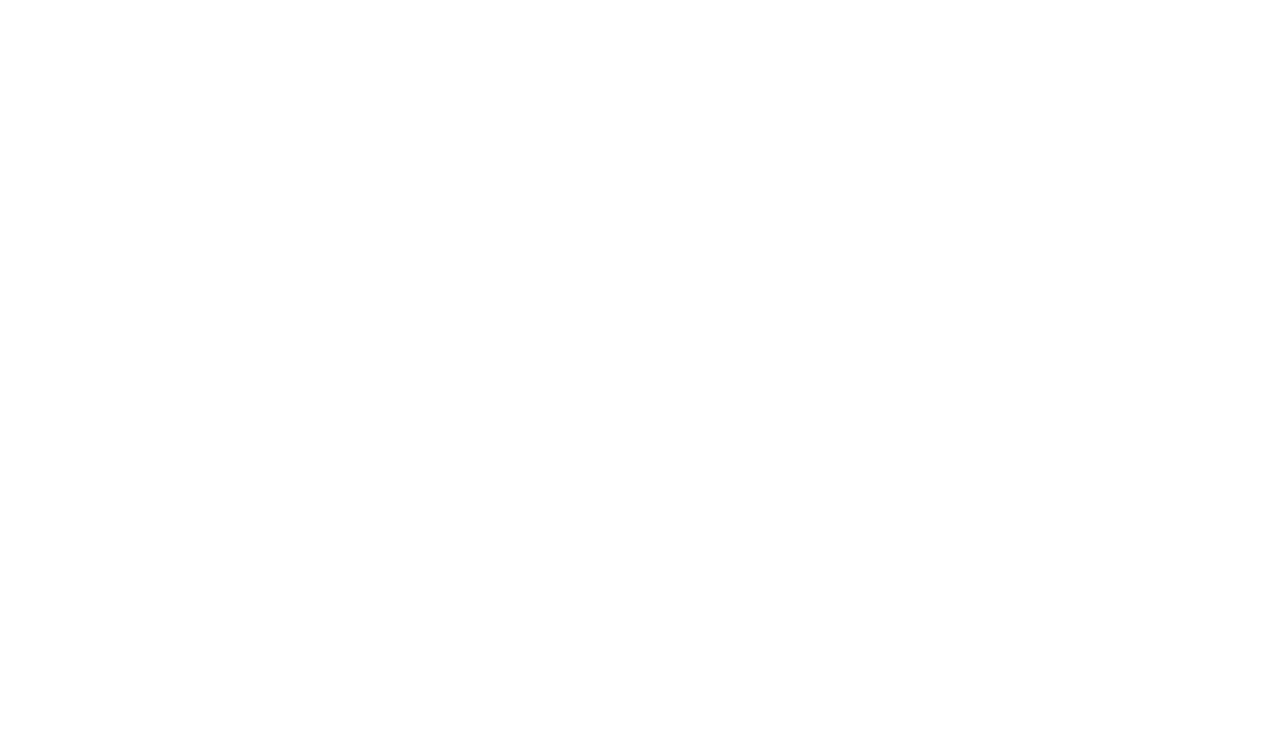
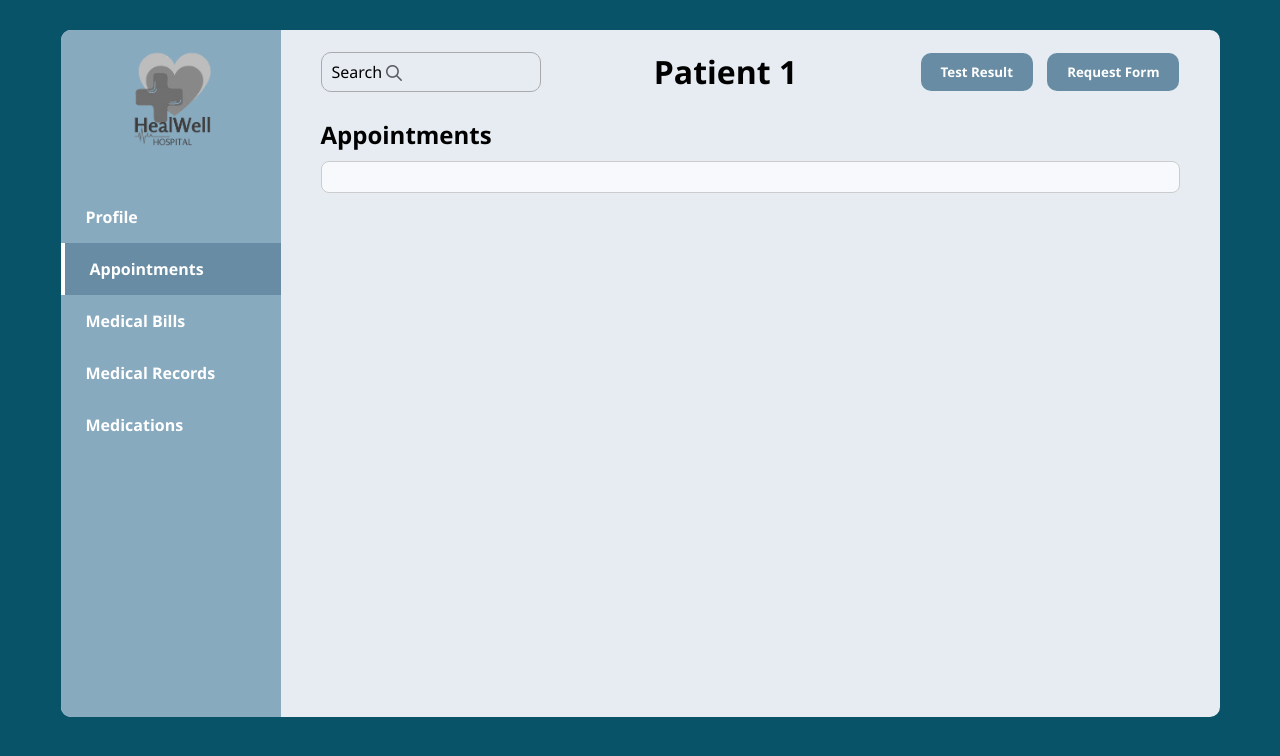
Before and after one commit to Ririnx/Medical, a plain HTML site: page appointment.html in a window 1280 px wide. Drawn offline with Linux system fonts and the light colour scheme.

Commit message:
Second Commit

```diff
--- a/appointment.html
+++ b/appointment.html
@@ -0,0 +1,54 @@
+<!DOCTYPE html>
+<html lang="en">
+<head>
+  <meta charset="UTF-8">
+  <meta name="viewport" content="width=device-width, initial-scale=1.0">
+  <title>Profile</title>
+  <link rel="stylesheet" href="style.css">
+</head>
+<body>
+  <div class="container">
+
+    <aside class="sidebar">
+      <div class="logo">
+        <img src="assets/logo.png" alt="logo">
+      </div>
+      <nav>
+        <a href="index.html">Profile</a>
+        <a href="appointment.html" class="active">Appointments</a>
+        <a href="#">Medical Bills</a>
+        <a href="#">Medical Records</a>
+        <a href="#">Medications</a>
+      </nav>
+    </aside>
+
+    <main class="main">
+      <div>
+        <header class="topbar">
+          <div class="search">
+            Search
+            <img src="assets/search.png" alt="search" class="search-logo">
+          </div>
+          <h1>Patient 1</h1>
+          <div class="buttons">
+            <button>Test Result</button>
+            <button>Request Form</button>
+          </div>
+        </header>
+      </div>
+
+      <section class="appointment-section">
+        <div class="appointment-card">
+          <h2>Appointments</h2>
+          <div class="appointment-box">
+
+          </div>
+
+        </div>
+      </section>
+
+
+
+    </main>
+  </div>
+</body>
--- a/style.css
+++ b/style.css
@@ -33,7 +33,7 @@ body{
 }
 
 .logo img {
-  width: 60px;
+  width: 80px;
 }
 
 .logo h2 {
@@ -102,6 +102,8 @@ body{
 }
 
 .main {
+  height: 687px;
+  width: 1047px;
   flex: 1;
   padding: 20px 40px;
 }
```
Also changed, not shown: index.html (+7 -7 lines).
